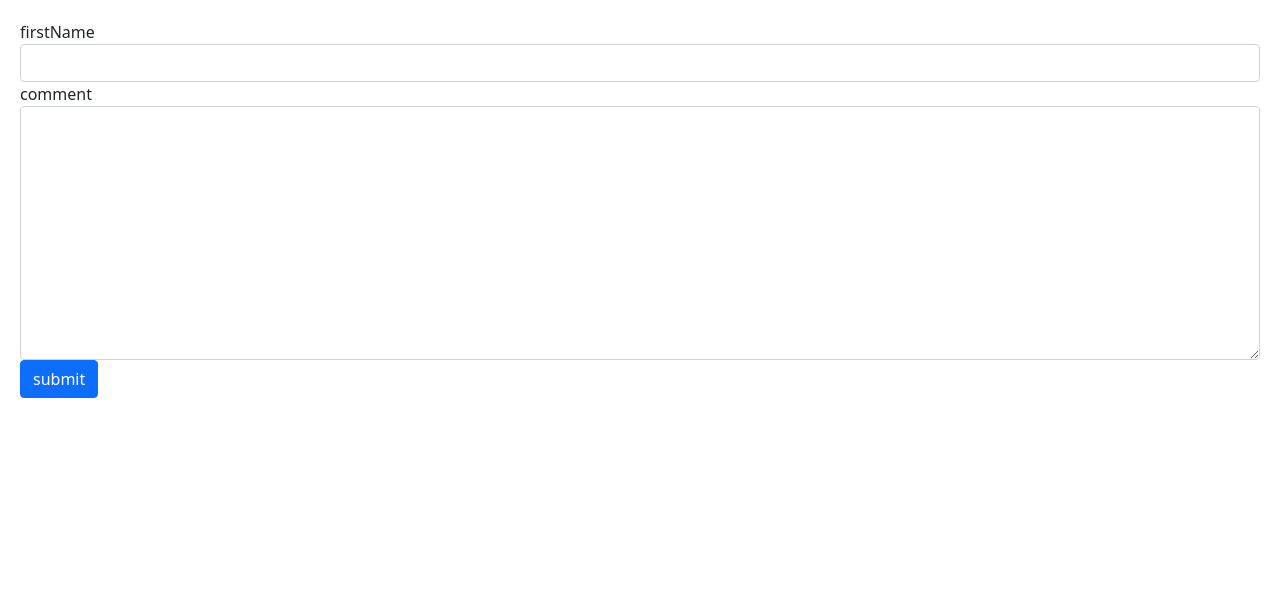
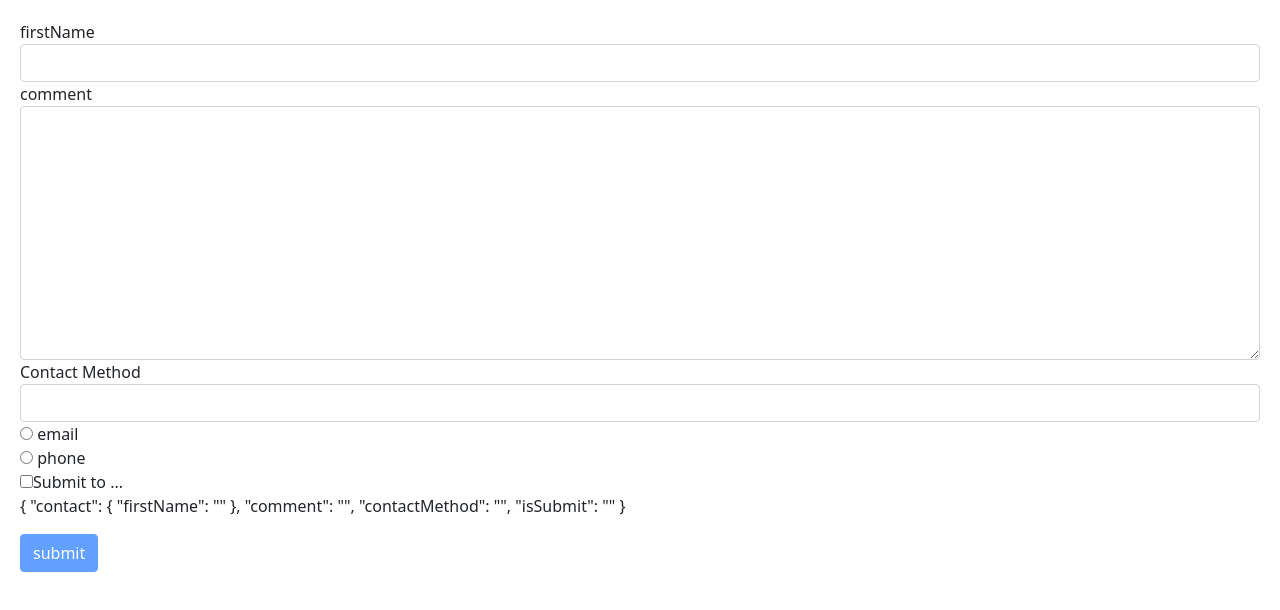
Before and after one commit to changzheng0101/hello-world, an Angular app: page / in a window 1280 px wide. Shown: the top 610 px of the page. Built offline with nearby package versions, Linux system fonts and the light colour scheme.

Commit message:
TemplateForm完成

```diff
--- a/src/app/app.module.ts
+++ b/src/app/app.module.ts
@@ -17,6 +17,7 @@ import { IfTestComponent } from './if-test/if-test.component';
 import { FormFormatDirective } from './form-format.directive';
 import { ZippyComponent } from './zippy/zippy.component';
 import { ContactFormComponent } from './contact-form/contact-form.component';
+import { CourseFormComponent } from './course-form/course-form.component';
 
 
 @NgModule({
@@ -33,7 +34,8 @@ import { ContactFormComponent } from './contact-form/contact-form.component';
     IfTestComponent,
     FormFormatDirective,
     ZippyComponent,
-    ContactFormComponent
+    ContactFormComponent,
+    CourseFormComponent
   ],
   imports: [
     BrowserModule,
--- a/src/app/contact-form/contact-form.component.html
+++ b/src/app/contact-form/contact-form.component.html
@@ -1,17 +1,46 @@
-<form>
+<form #f="ngForm" (ngSubmit)="onSubmit(f)">
+    <div ngModelGroup="contact">
         <div class="form-group">
             <label for="firstName">firstName</label>
             <input required minlength="3" maxlength="10" pattern="banana" ngModel name="firstName" #firstName="ngModel"
                 (change)="onChange(firstName)" id="firstName" type="text" class="form-control" />
             <div class="alert alert-danger" *ngIf="firstName.touched && firstName.invalid">
                 <div *ngIf="firstName.errors?.['required']">firstName can not be none</div>
-            <div *ngIf="firstName.errors?.['minlength']">minlength is {{firstName.errors?.['minlength'].requiredLength}}</div>
+                <div *ngIf="firstName.errors?.['minlength']">minlength is
+                    {{firstName.errors?.['minlength'].requiredLength}}</div>
                 <div *ngIf="firstName.errors?.['pattern']">firstName can not match pattern</div>
             </div>
         </div>
+    </div>
+
     <div class="form-group">
         <label for="comment">comment</label>
         <textarea ngModel name="comment" id="comment" cols="30" rows="10" class="form-control"></textarea>
     </div>
-    <button class="btn btn-primary">submit</button>
+
+    <!-- 选择器 -->
+    <div class="form-group">
+        <label for="contactMethod">Contact Method</label>
+        <select ngModel name="contactMethod" id="contactMethod" class="form-control">
+            <option [ngValue]="method" *ngFor="let method of contactMethod ">{{method.name}}</option>
+        </select>
+    </div>
+
+    <!-- radio  -->
+    <div class="radio" *ngFor="let method of contactMethod ">
+        <label>
+            <input ngModel name="contactMethod" type="radio" [value]="method.id">
+            {{method.name}}
+        </label>
+    </div>
+
+
+    <div class="checkbox">
+        <label>
+            <input name="isSubmit" type="checkbox" ngModel>Submit to ...
+        </label>
+    </div>
+
+    <p>{{f.value | json}}</p>
+    <button class="btn btn-primary" [disabled]="f.invalid">submit</button>
 </form>
--- a/src/app/contact-form/contact-form.component.ts
+++ b/src/app/contact-form/contact-form.component.ts
@@ -1,5 +1,5 @@
 import { Component } from '@angular/core';
-import { NgModel } from '@angular/forms';
+import { NgForm, NgModel } from '@angular/forms';
 
 @Component({
   selector: 'app-contact-form',
@@ -7,9 +7,18 @@ import { NgModel } from '@angular/forms';
   styleUrls: ['./contact-form.component.css']
 })
 export class ContactFormComponent {
+  contactMethod = [
+    { id: 1, name: "email" },
+    { id: 2, name: "phone" }
+  ];
+
   onChange(firstName: NgModel) {
     console.log(firstName);
   }
 
+  onSubmit(f: NgForm) {
+    console.log(f);
+  }
+
 
 }
--- /dev/null
+++ b/src/app/course-form/course-form.component.html
@@ -0,0 +1 @@
+<p>course-form works!</p>
--- /dev/null
+++ b/src/app/course-form/course-form.component.ts
@@ -0,0 +1,15 @@
+import { Component, OnInit } from '@angular/core';
+
+@Component({
+  selector: 'app-course-form',
+  templateUrl: './course-form.component.html',
+  styleUrls: ['./course-form.component.css']
+})
+export class CourseFormComponent implements OnInit {
+
+  constructor() { }
+
+  ngOnInit(): void {
+  }
+
+}
```
Also changed, not shown: src/app/course-form/course-form.component.css (added), 1 other file (tests, documents, lock files or other folders). Lines whose indentation alone changed are shown as unchanged.
